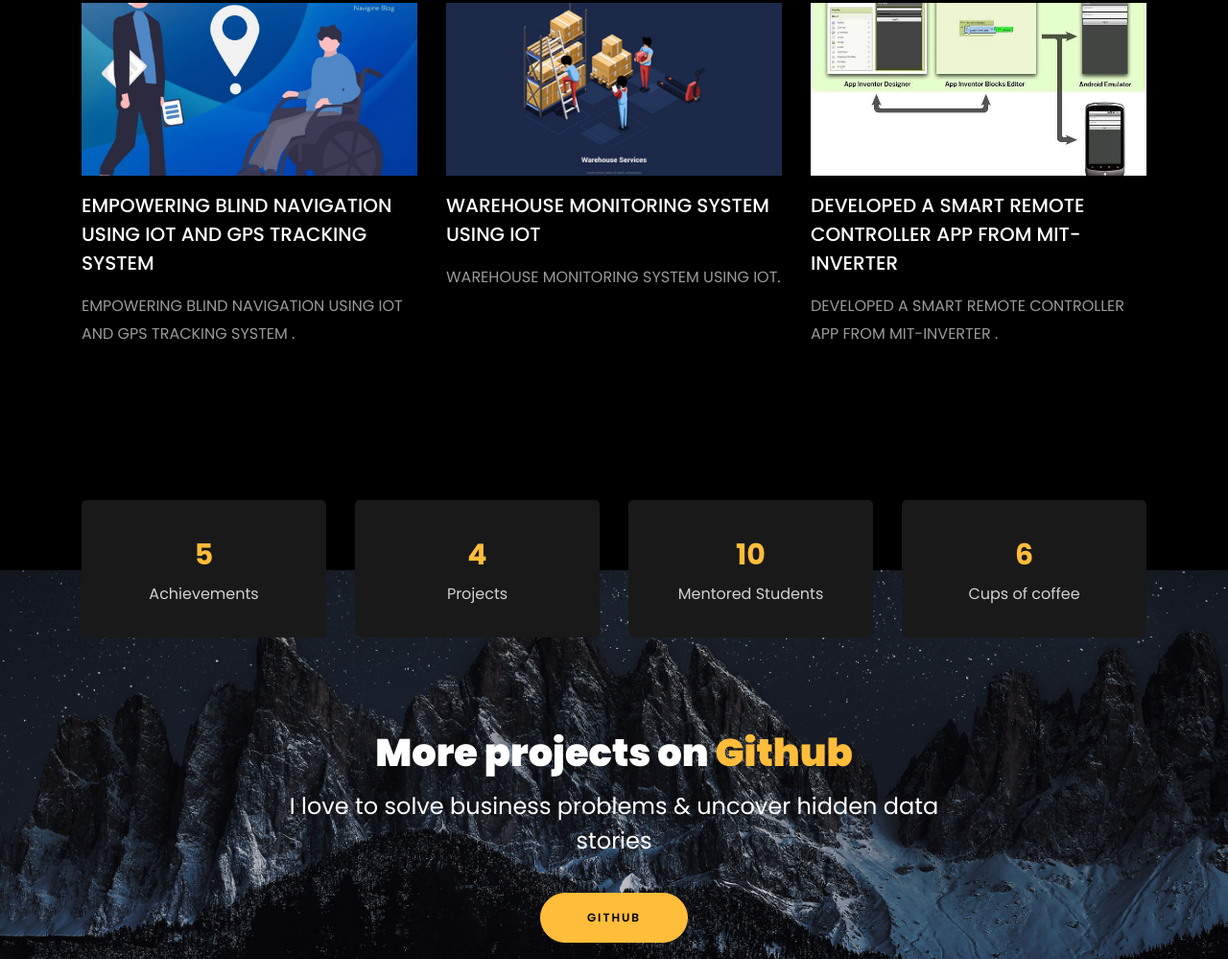
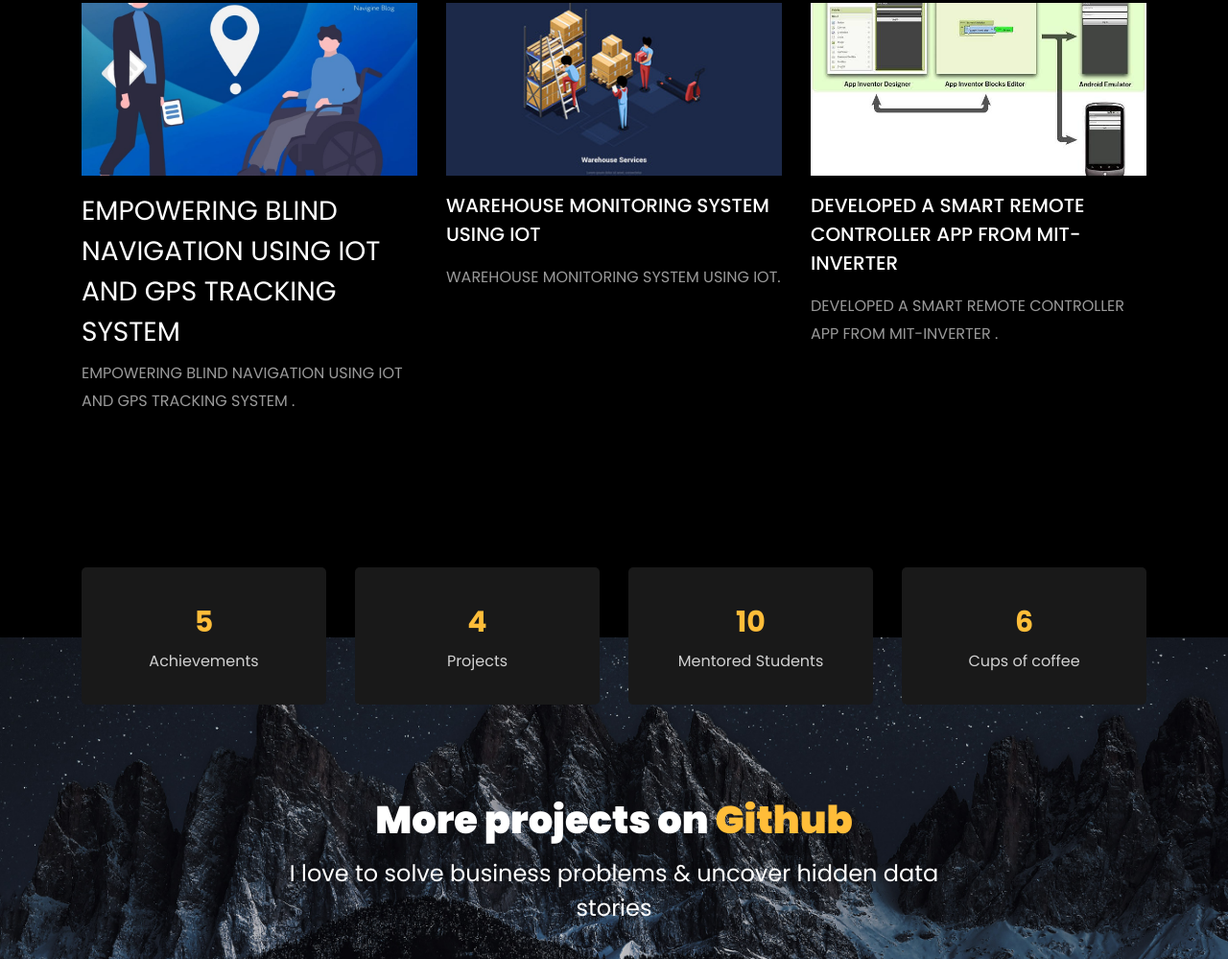
Before and after one commit to Ali-Akbar-K/PORTFOLIO, a plain HTML site: page index.html in a window 1280 px wide. Shown: the part 4631-5630 px from the top of the page at 96% size. Drawn offline with Linux system fonts and the light colour scheme; files whose address does not match are found by name.

Commit message:
Update index.html

```diff
--- a/index.html
+++ b/index.html
@@ -1,3 +1,4 @@
+
 <!DOCTYPE html>
 <html lang="en">
   <head>
@@ -505,7 +506,8 @@ With over 1 years of comprehensive experience in data science and analytics, I a
               </a>
               <div class="text mt-3 float-right d-block">
 
-                <h3 class="heading"><a href="https://github.com/AliAkbarK001/Visually-Impaired-Assistance" target="_blank">EMPOWERING BLIND NAVIGATION USING IOT AND GPS TRACKING SYSTEM </a></h3>
+<!--                 <h3 class="heading"><a href="https://github.com/AliAkbarK001/Visually-Impaired-Assistance" target="_blank">EMPOWERING BLIND NAVIGATION USING IOT AND GPS TRACKING SYSTEM </a></h3> -->
+				  <h3>EMPOWERING BLIND NAVIGATION USING IOT AND GPS TRACKING SYSTEM</h3>
                 <p>EMPOWERING BLIND NAVIGATION USING IOT AND GPS TRACKING SYSTEM .</p>
               </div>
             </div>
```
